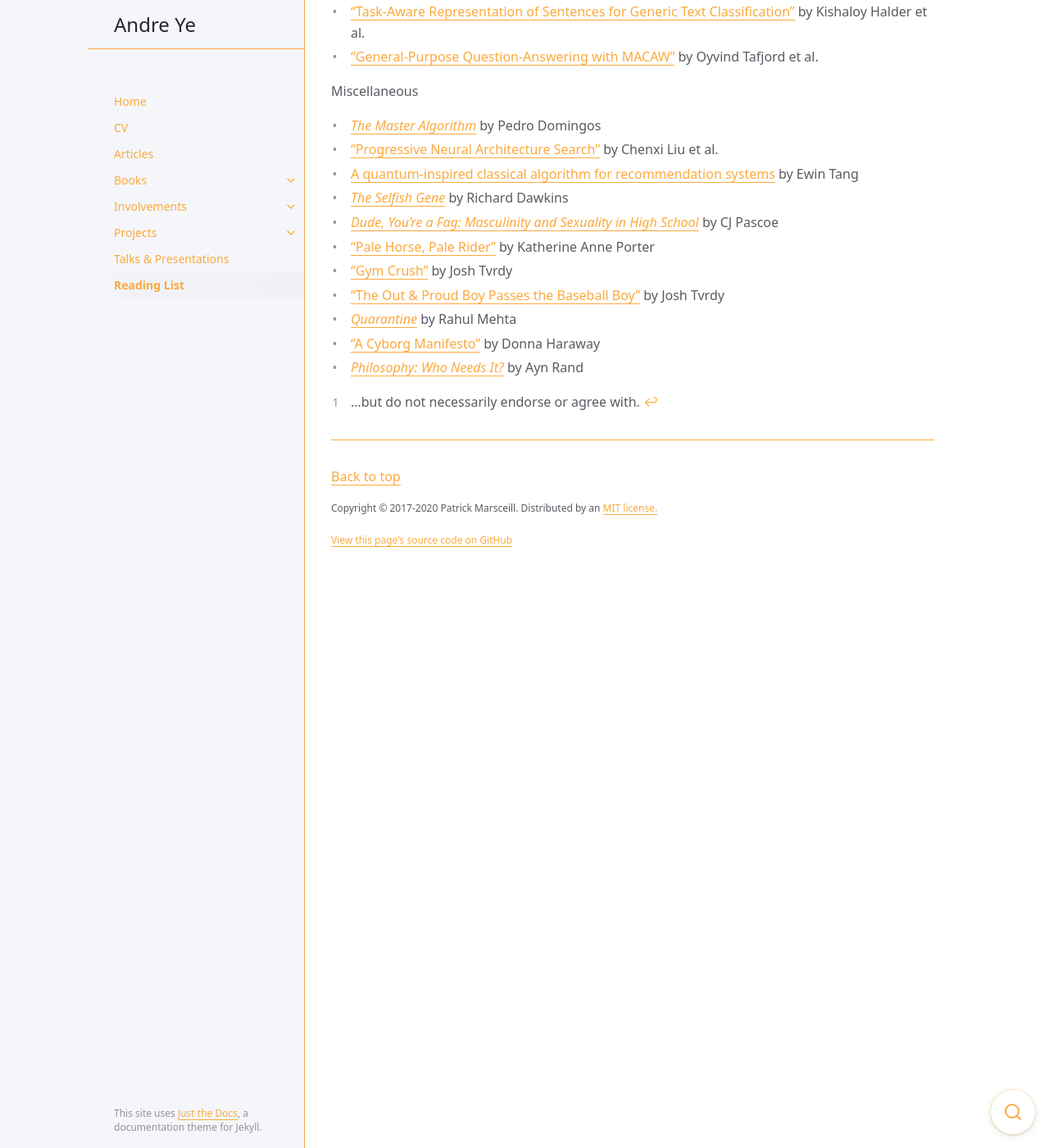
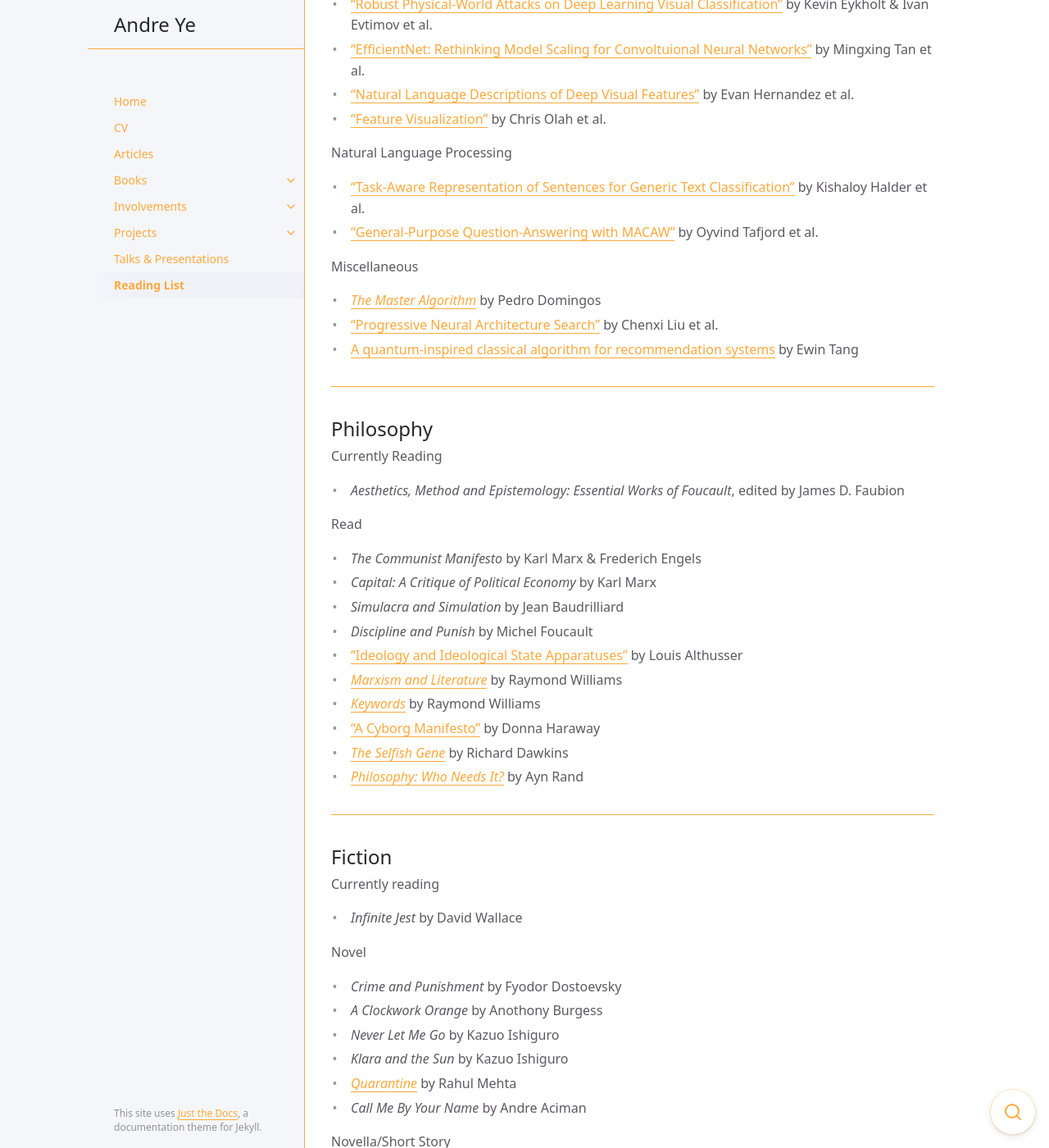
Before and after one commit to andre-ye/andre-ye.github.io-retired, a Jekyll site: the page built from docs/reading-list.md, in a window 1280 px wide and 1400 px high, scrolled down 1470 px. Shown: the whole window at 82% size. Built offline with Jekyll 4.4.1, drawn with Linux system fonts in a browser that asks for light colours; nearby versions of some CDN libraries; some of the changed text lies outside the part shown.

Commit message:
Update reading-list.md

```diff
--- a/docs/reading-list.md
+++ b/docs/reading-list.md
@@ -11,7 +11,16 @@
 A collection of papers, articles, books, literature, and poetry I recommend[^1]
 {: .fs-6 .fw-300 }
 
+By field: [AI](#ai), [Philosophy](#philosophy), [Fiction](#fiction)
+
+---
+
+## AI
+
 *See an additional curated list of great papers discussed in my first book [here](https://andre-ye.github.io/docs/books/modern-deep-learning/#case-study-papers){:target="_blank"}.*
+
+Currently Reading
+- ["The Modern Mathematics of Deep Learning"](https://arxiv.org/pdf/2105.04026.pdf){:target="_blank"} by Julius Berner et al.
 
 Theory of Deep Learning
 - ["Learning in High Dimension Always Amounts to Extrapolation"](https://arxiv.org/pdf/2110.09485.pdf){:target="_blank"} by Randall Balestriero, Jerome Pesenti, and Yann LeCun
@@ -52,13 +61,61 @@
 - [*The Master Algorithm*](https://www.basicbooks.com/titles/pedro-domingos/the-master-algorithm/9780465061921/){:target="_blank"} by Pedro Domingos
 - ["Progressive Neural Architecture Search"](https://arxiv.org/pdf/1712.00559.pdf){:target="_blank"} by Chenxi Liu et al.
 - [A quantum-inspired classical algorithm for recommendation systems](https://arxiv.org/pdf/1807.04271.pdf){:target='_blank"} by Ewin Tang
+
+---
+
+## Philosophy
+Currently Reading
+- *Aesthetics, Method and Epistemology: Essential Works of Foucault*, edited by James D. Faubion
+
+Read
+- *The Communist Manifesto* by Karl Marx & Frederich Engels
+- *Capital: A Critique of Political Economy* by Karl Marx
+- *Simulacra and Simulation* by Jean Baudrilliard
+- *Discipline and Punish* by Michel Foucault
+- ["Ideology and Ideological State Apparatuses"](https://www.marxists.org/reference/archive/althusser/1970/ideology.htm){:target="_blank"} by Louis Althusser
+- [*Marxism and Literature*](http://lchc.ucsd.edu/MCA/Mail/xmcamail.2012_11.dir/pdfm9zBHlJ6w8.pdf){:target="_blank"} by Raymond Williams
+- [*Keywords*](http://s3.amazonaws.com/arena-attachments/1385668/2a0d6d0b045feef2adb6ae76ec9a2c92.pdf?1509502303){:target="_blank"} by Raymond Williams
+- ["A Cyborg Manifesto"](https://warwick.ac.uk/fac/arts/english/currentstudents/undergraduate/modules/fictionnownarrativemediaandtheoryinthe21stcentury/manifestly_haraway_----_a_cyborg_manifesto_science_technology_and_socialist-feminism_in_the_....pdf){:target="_blank"} by Donna Haraway
 - [*The Selfish Gene*](https://ia803102.us.archive.org/4/items/richarddawkinstheselfishgene30thanniversaryeditionwithanewintroductionbytheauthor/RICHARD%20DAWKINS%20THE%20SELFISH%20GENE%20%2030TH%20ANNIVERSARY%20EDITION%20WITH%20A%20NEW%20INTRODUCTION%20BY%20THE%20AUTHOR.pdf){:target="_blank"} by Richard Dawkins
-- [*Dude, You're a Fag: Masculinity and Sexuality in High School*](https://www.ucpress.edu/book/9780520271487/dude-youre-a-fag){:target="_blank"} by CJ Pascoe
+- [*Philosophy: Who Needs It?*](https://www.kingauthor.net/books/Ayn%20Rand/Philosophy%20Who%20Needs%20It/Philosophy%20Who%20Needs%20It%20-%20Ayn%20Rand.pdf){:target="_blank"} by Ayn Rand
+
+---
+
+## Fiction
+
+Currently reading
+- *Infinite Jest* by David Wallace
+
+Novel
+- *Crime and Punishment* by Fyodor Dostoevsky
+- *A Clockwork Orange* by Anothony Burgess
+- *Never Let Me Go* by Kazuo Ishiguro
+- *Klara and the Sun* by Kazuo Ishiguro
+- [*Quarantine*](http://rahulmehtawriter.com/quarantine/){:target="_blank"} by Rahul Mehta
+- *Call Me By Your Name* by Andre Aciman
+
+Novella/Short Story
 - ["Pale Horse, Pale Rider"](https://ia801602.us.archive.org/2/items/in.ernet.dli.2015.184599/2015.184599.Pale-Horse-pale-Rider.pdf){:target="_blank"} by Katherine Anne Porter
+- ["Bloodchild"](https://static1.squarespace.com/static/574dd51d62cd942085f12091/t/5ae0e84e562fa74f9c6773a5/1524688975128/octavia-butler-bloodchild.pdf){:target="_blank"} by Octavia Butler
+
+Poetry
 - ["Gym Crush"](https://fourwayreview.com/gym-crush-by-josh-tvrdy/){:target="_blank"} by Josh Tvrdy
 - ["The Out & Proud Boy Passes the Baseball Boy"](https://courtgreen.net/issue-16/josh-tvrdy){:target="_blank"} by Josh Tvrdy
-- [*Quarantine*](http://rahulmehtawriter.com/quarantine/){:target="_blank"} by Rahul Mehta
-- ["A Cyborg Manifesto"](https://warwick.ac.uk/fac/arts/english/currentstudents/undergraduate/modules/fictionnownarrativemediaandtheoryinthe21stcentury/manifestly_haraway_----_a_cyborg_manifesto_science_technology_and_socialist-feminism_in_the_....pdf){:target="_blank"} by Donna Haraway
-- [*Philosophy: Who Needs It?*](https://www.kingauthor.net/books/Ayn%20Rand/Philosophy%20Who%20Needs%20It/Philosophy%20Who%20Needs%20It%20-%20Ayn%20Rand.pdf){:target="_blank"} by Ayn Rand
+
+---
+
+## Miscellaneous
+
+Currently Reading
+- *What is Meaning? Fundamnetals of Formal Semantics*
+
+
+Read
+- *The Gulag Archipelago* by Aleksandr Solzhenitsyn
+- [*Dude, You're a Fag: Masculinity and Sexuality in High School*](https://www.ucpress.edu/book/9780520271487/dude-youre-a-fag){:target="_blank"} by CJ Pascoe
+
+---
+
 
 [^1]: ...but do not necessarily endorse or agree with.
```
